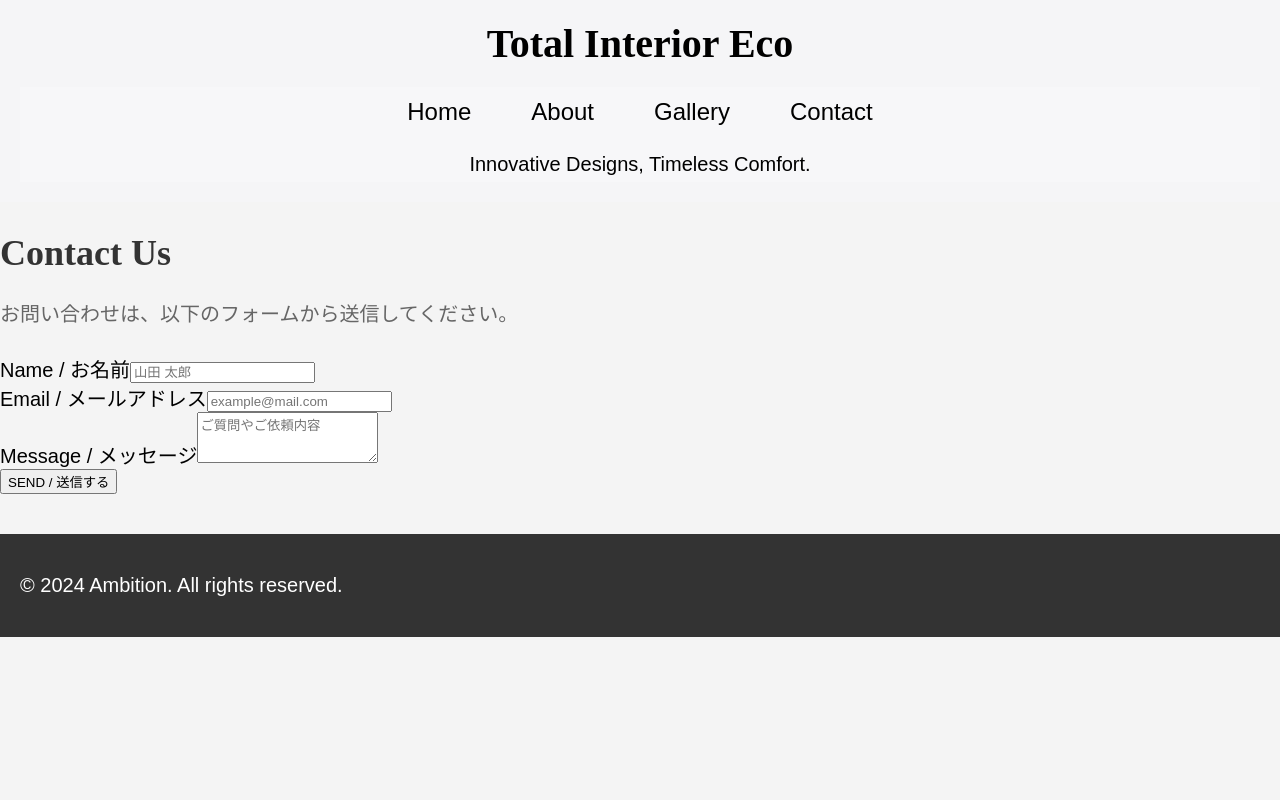
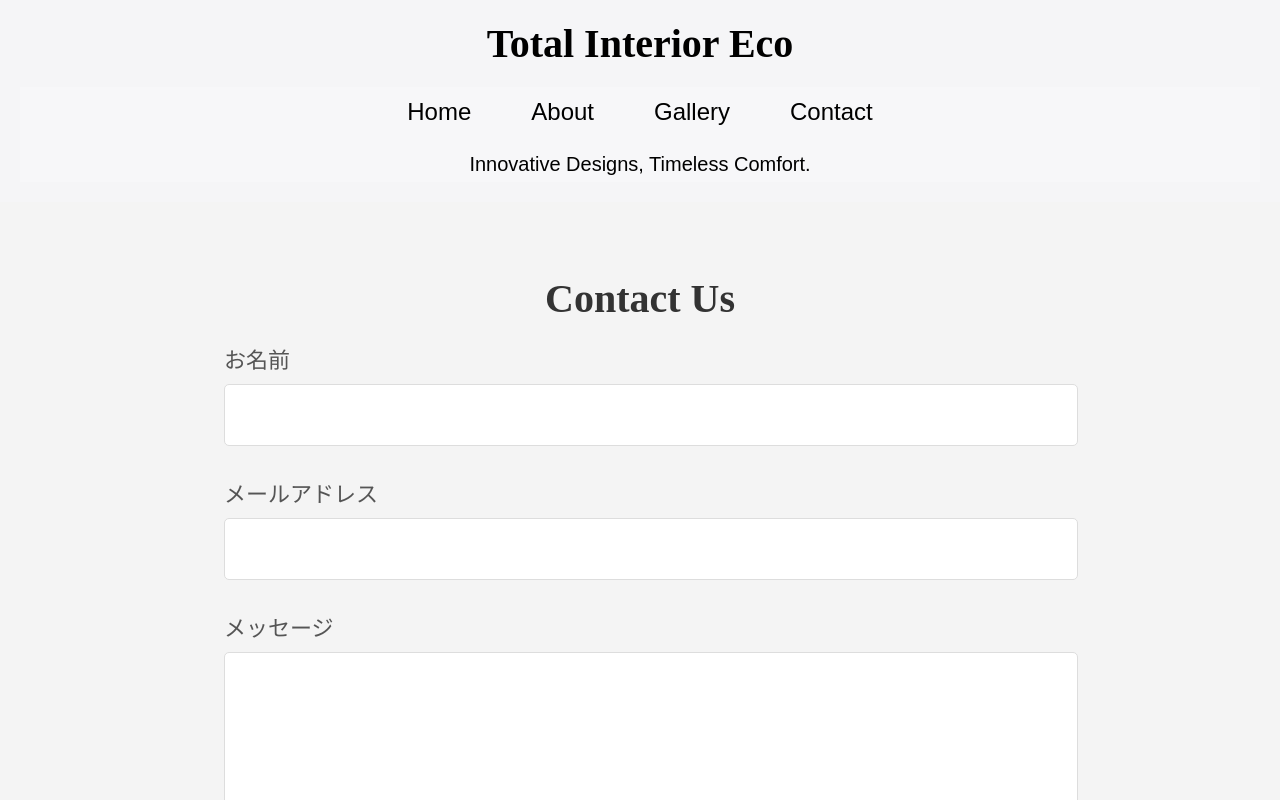
Before and after one commit to reolch/R_Total_Interior_Eco, a React (Vite) app: page /contact in a window 1280 px wide. Shown: the top 800 px of the page. Built offline with nearby package versions, Linux system fonts and the light colour scheme; a web font is replaced by a local one.

Commit message:
Update Contact.jsx

```diff
--- a/src/pages/Contact.jsx
+++ b/src/pages/Contact.jsx
@@ -1,4 +1,5 @@
 import React, { useState } from 'react';
+import './Contact.css';
 
 const Contact = () => {
   const [isLoading, setIsLoading] = useState(false);
@@ -9,17 +10,33 @@ const Contact = () => {
     setIsLoading(true);
     setMessage('');
 
-    const formData = {
-      name: event.target.name.value,
-      email: event.target.email.value,
-      message: event.target.message.value
+    const name = event.target.name.value;
+    const email = event.target.email.value;
+    const content = event.target.message.value;
+
+    // Discordへ送るメッセージの整形
+    const discordPayload = {
+      embeds: [
+        {
+          title: "📌 お問い合わせ通知",
+          color: 0x333333, // グレー系の色
+          fields: [
+            { name: "お名前", value: name, inline: true },
+            { name: "メールアドレス", value: email, inline: true },
+            { name: "メッセージ", value: content }
+          ],
+          timestamp: new Date().toISOString(),
+        }
+      ]
     };
 
     try {
-      const response = await fetch('https://ssgform.com/s/4UAKkh6GcwCC', {
+      const response = await fetch('https://discord.com/api/webhooks/1457835944580354118/dS89uWObB5SqR4_tYn1OUx8xSyk5b5Si2IDNm4iB_-YKFzZ-3Pi1te0iXAlbKE3B4jQZ', {
         method: 'POST',
-        headers: { 'Content-Type': 'application/json' },
-        body: JSON.stringify(formData)
+        headers: {
+          'Content-Type': 'application/json',
+        },
+        body: JSON.stringify(discordPayload)
       });
 
       if (response.ok) {
@@ -30,97 +47,34 @@ const Contact = () => {
       }
     } catch (error) {
       console.error('Error:', error);
-      setMessage('送信に失敗しました。再度お試しください。');
+      setMessage('送信に失敗しました。時間をおいて再度お試しください。');
     } finally {
       setIsLoading(false);
     }
   };
 
   return (
-    <section className="bg-white py-12 md:py-20 px-6">
-      <div className="max-w-2xl mx-auto">
-        {/* ヘッダー：サイズを少し小さく、字間を広く */}
-        <div className="text-center mb-10 md:mb-16">
-          <h2 className="text-3xl md:text-4xl font-bold mb-3 tracking-[0.1em] text-gray-900 noto-serif-jp-weight900">
-            Contact Us
-          </h2>
-          <p className="text-xs md:text-sm text-gray-500 font-light tracking-wider">
-            お問い合わせは、以下のフォームから送信してください。
-          </p>
+    <div className="contact-container noto-serif-jp-weight200">
+      <h2 className='noto-serif-jp-weight900'>Contact Us</h2>
+      <form className="contact-form" onSubmit={handleSubmit}>
+        <div className="form-group noto-serif-jp-weight200">
+          <label htmlFor="name">お名前</label>
+          <input type="text" id="name" name="name" required />
         </div>
-
-        {/* フォーム：モバイル対応の余白調整 */}
-        <form onSubmit={handleSubmit} className="space-y-6 md:space-y-10">
-          <div className="grid grid-cols-1 gap-6 md:gap-8">
-
-            {/* お名前 */}
-            <div className="group border-b border-gray-200 focus-within:border-black transition-all duration-500">
-              <label htmlFor="name" className="block text-[10px] uppercase tracking-[0.2em] text-gray-400 mb-1">
-                Name / お名前
-              </label>
-              <input
-                type="text"
-                id="name"
-                name="name"
-                required
-                placeholder="山田 太郎"
-                className="w-full py-1 bg-transparent outline-none text-sm md:text-base font-light placeholder-gray-200"
-              />
-            </div>
-
-            {/* メールアドレス */}
-            <div className="group border-b border-gray-200 focus-within:border-black transition-all duration-500">
-              <label htmlFor="email" className="block text-[10px] uppercase tracking-[0.2em] text-gray-400 mb-1">
-                Email / メールアドレス
-              </label>
-              <input
-                type="email"
-                id="email"
-                name="email"
-                required
-                placeholder="example@mail.com"
-                className="w-full py-1 bg-transparent outline-none text-sm md:text-base font-light placeholder-gray-200"
-              />
-            </div>
-
-            {/* メッセージ */}
-            <div className="group border-b border-gray-200 focus-within:border-black transition-all duration-500">
-              <label htmlFor="message" className="block text-[10px] uppercase tracking-[0.2em] text-gray-400 mb-1">
-                Message / メッセージ
-              </label>
-              <textarea
-                id="message"
-                name="message"
-                rows="3"
-                required
-                placeholder="ご質問やご依頼内容"
-                className="w-full py-1 bg-transparent outline-none text-sm md:text-base font-light resize-none placeholder-gray-200"
-              ></textarea>
-            </div>
-          </div>
-
-          {/* ボタン：モバイルで押しやすく、かつ上品なサイズ */}
-          <div className="text-center pt-4">
-            <button
-              type="submit"
-              disabled={isLoading}
-              className={`
-                min-w-[180px] px-8 py-3 bg-black text-white text-[11px] md:text-xs tracking-[0.3em] transition-all duration-300
-                ${isLoading ? 'opacity-50 cursor-not-allowed' : 'hover:bg-gray-800 active:scale-95'}
-              `}
-            >
-              {isLoading ? 'SENDING...' : 'SEND / 送信する'}
-            </button>
-          </div>
-        </form>
-
-        {message && (
-          <div className={`mt-8 text-center px-4 ${message.includes('失敗') ? 'text-red-500' : 'text-gray-400'}`}>
-            <p className="text-[11px] tracking-widest leading-relaxed">{message}</p>
-          </div>
-        )}
-      </div>
-    </section>
+        <div className="form-group noto-serif-jp-weight200">
+          <label htmlFor="email">メールアドレス</label>
+          <input type="email" id="email" name="email" required />
+        </div>
+        <div className="form-group noto-serif-jp-weight200">
+          <label htmlFor="message">メッセージ</label>
+          <textarea id="message" name="message" rows="5" required></textarea>
+        </div>
+        <button type="submit" className="submit-button" disabled={isLoading}>
+          {isLoading ? '送信中...' : '送信'}
+        </button>
+      </form>
+      {message && <p className="response-message">{message}</p>}
+    </div>
   );
 };
 
```
